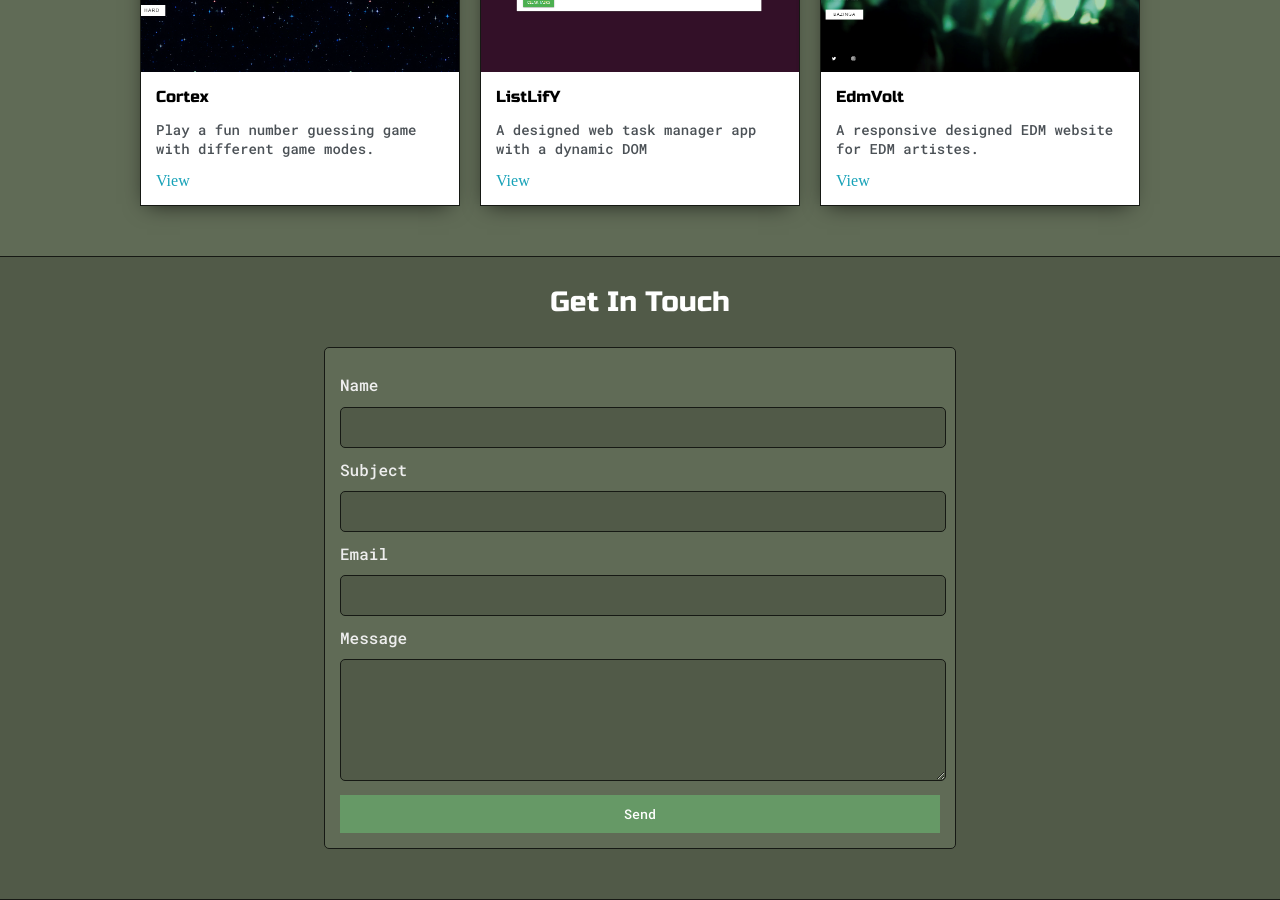
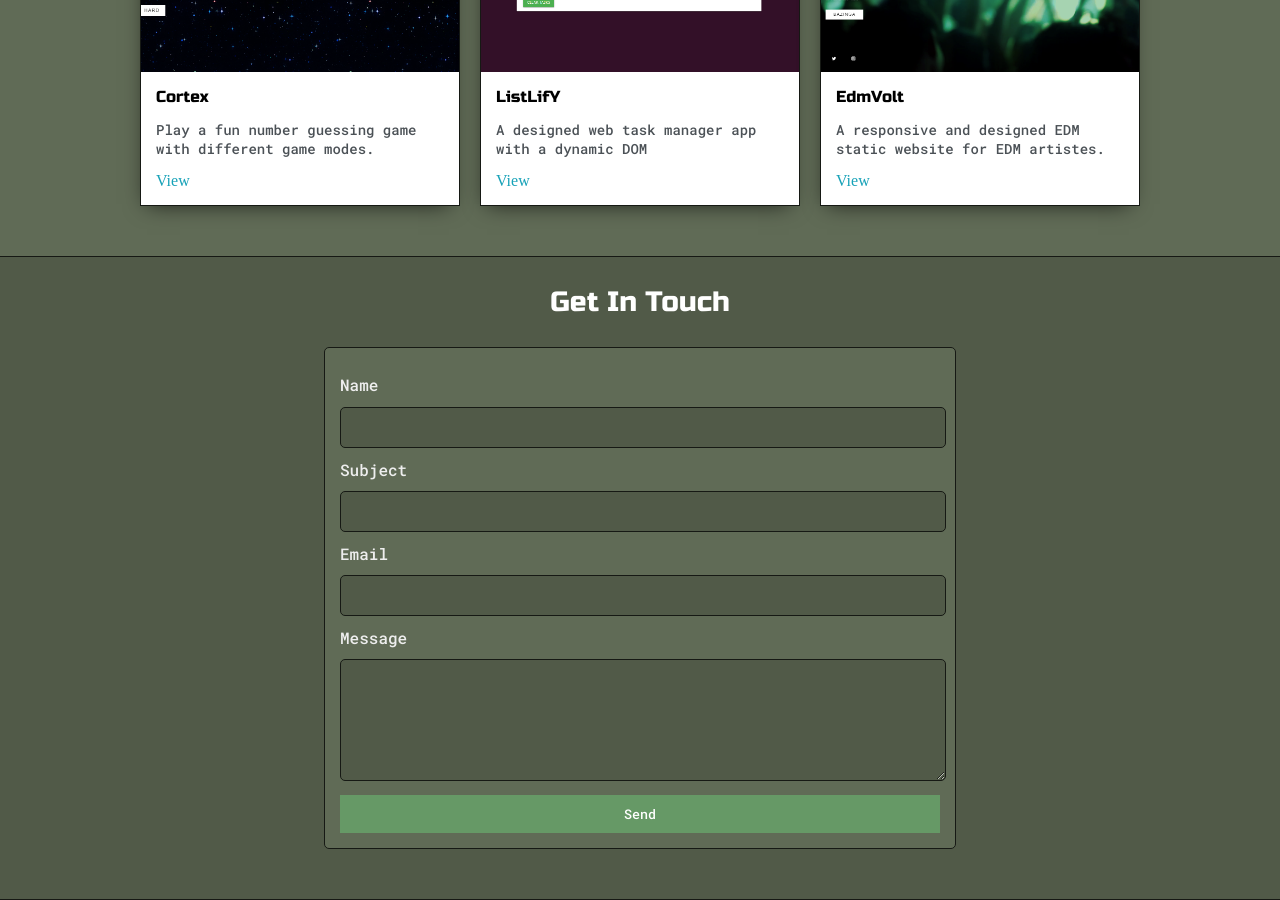
Before and after one commit to Onlygideon/portfolio-vs1, a plain HTML site: page index.html in a window 1280 px wide. Shown: the part 1500-2400 px from the top of the page. Drawn offline with Linux system fonts and the light colour scheme.

Commit message:
Update index.html

```diff
--- a/index.html
+++ b/index.html
@@ -159,7 +159,7 @@
                         <img class="thumbnail" src="images/image3.PNG">
                         <div class="post-preview">
                             <h6 class="post-title">EdmVolt</h6>
-                            <p class="post-intro">A responsive designed <abbr title="Electronic Dance Music">EDM</abbr> website for EDM artistes. </p>
+                            <p class="post-intro">A responsive and designed <abbr title="Electronic Dance Music">EDM</abbr> static website for EDM artistes. </p>
                             <a target="_blank" href="https://onlygideon.github.io/edmvolt/">View</a>
                         </div>
                     </div>
```
